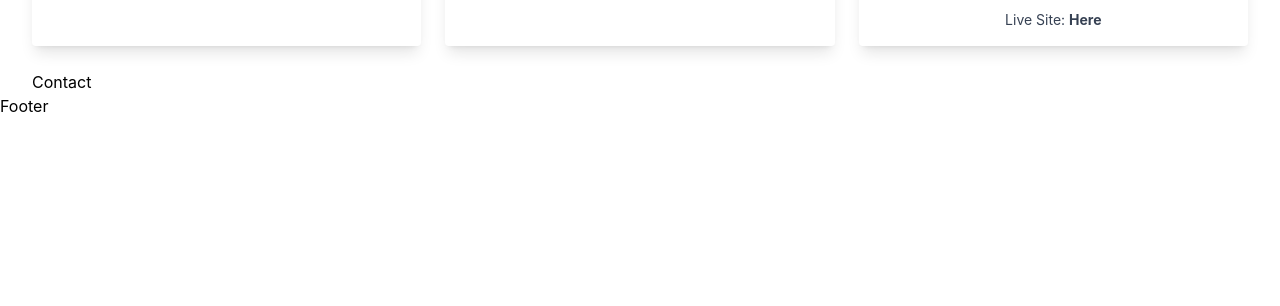
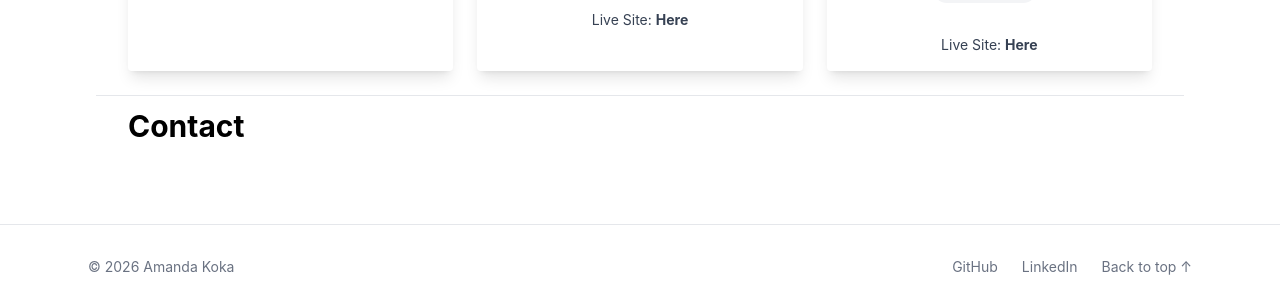
Before and after one commit to amandakoka/portfolio, a React (Vite) app: page / in a window 1280 px wide. Shown: the part 1171-1477 px from the top of the page. Before the commit the page ends 1289 px from the top, so only its background shows below. Built offline with nearby package versions, Linux system fonts and the light colour scheme.

Commit message:
feat: fix projects spacing and add footer and styling

```diff
--- a/src/App.tsx
+++ b/src/App.tsx
@@ -8,7 +8,7 @@ function App() {
   return (
     <>
       <Navbar />
-      <main className="relative isolate px-6 lg:px-8">
+      <main className="mx-auto max-w-6xl px-6 lg:px-8">
         <Hero />
         <Projects />
         <Contact />
--- a/src/components/Contact.tsx
+++ b/src/components/Contact.tsx
@@ -1,5 +1,12 @@
 function Contact() {
-  return <section id="contact">Contact</section>;
+  return (
+    <section
+      id="contact"
+      className="mx-auto max-w-6xl px-6 lg:px-8 border-t border-gray-200"
+    >
+      <h2 className="font-bold text-3xl mb-6 mt-3">Contact</h2>
+    </section>
+  );
 }
 
 export default Contact;
--- a/src/components/Footer.tsx
+++ b/src/components/Footer.tsx
@@ -1,5 +1,35 @@
 function Footer() {
-  return <footer>Footer</footer>;
+  return (
+    <footer className="border-t border-gray-200 mt-20">
+      <div className="mx-auto max-w-6xl px-6 py-8 flex flex-col items-center justify-between gap-4 sm:flex-row">
+        <p className="text-sm text-gray-500">© 2026 Amanda Koka</p>
+
+        <div className="flex gap-6">
+          <a
+            href="https://github.com/amandakoka"
+            target="_blank"
+            rel="noopener noreferrer"
+            className="text-sm text-gray-500 hover:text-gray-900"
+          >
+            GitHub
+          </a>
+
+          <a
+            href="https://www.linkedin.com/in/amandakoka"
+            target="_blank"
+            rel="noopener noreferrer"
+            className="text-sm text-gray-500 hover:text-gray-900"
+          >
+            LinkedIn
+          </a>
+
+          <a href="#hero" className="text-sm text-gray-500 hover:text-gray-900">
+            Back to top ↑
+          </a>
+        </div>
+      </div>
+    </footer>
+  );
 }
 
 export default Footer;
--- a/src/components/Navbar.tsx
+++ b/src/components/Navbar.tsx
@@ -1,7 +1,7 @@
 function Navbar() {
   return (
     <nav className="sticky top-0 z-100 transition-[background,border-color,backdrop-filter] duration-300 border-b bg-white/80 backdrop-blur-lg backdrop-saturate-180 border-b-black/6">
-      <div className="nav-inner">
+      <div className="nav-inner mx-auto max-w-6xl px-6 lg:px-8">
         <div className="flex items-center gap-2">
           <a
             href="#"
--- a/src/components/Projects.tsx
+++ b/src/components/Projects.tsx
@@ -3,8 +3,11 @@ import ProjectCard from "./ProjectCard";
 
 function Projects() {
   return (
-    <section id="projects">
-      <div className="font-bold text-3xl mb-6">Projects</div>
+    <section
+      id="projects"
+      className="mx-auto max-w-6xl px-6 lg:px-8 border-t border-gray-200"
+    >
+      <div className="font-bold text-3xl mb-6 mt-3">Projects</div>
       <div className="grid grid-cols-1 md:grid-cols-2 lg:grid-cols-3 gap-6">
         {projects.map((project) => (
           <ProjectCard project={project} />
```
Also changed, not shown: 1 other file (tests, documents, lock files or other folders).
